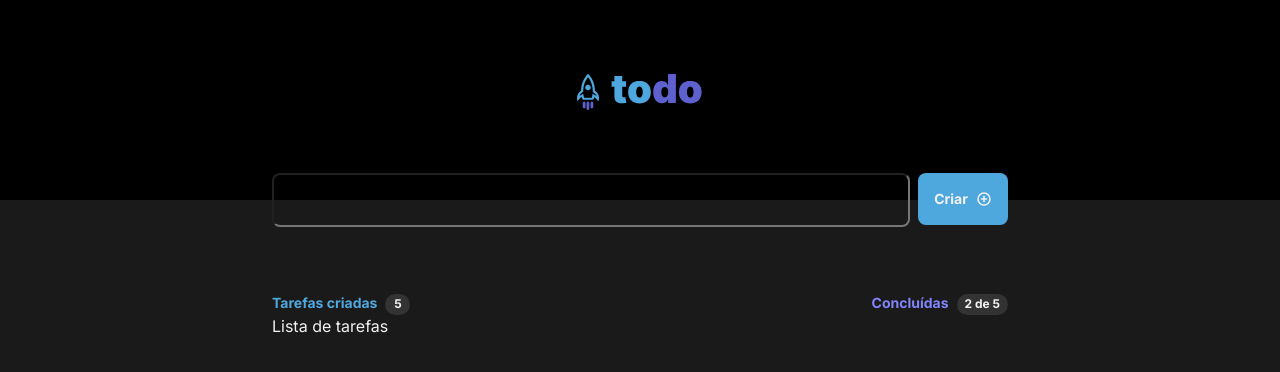
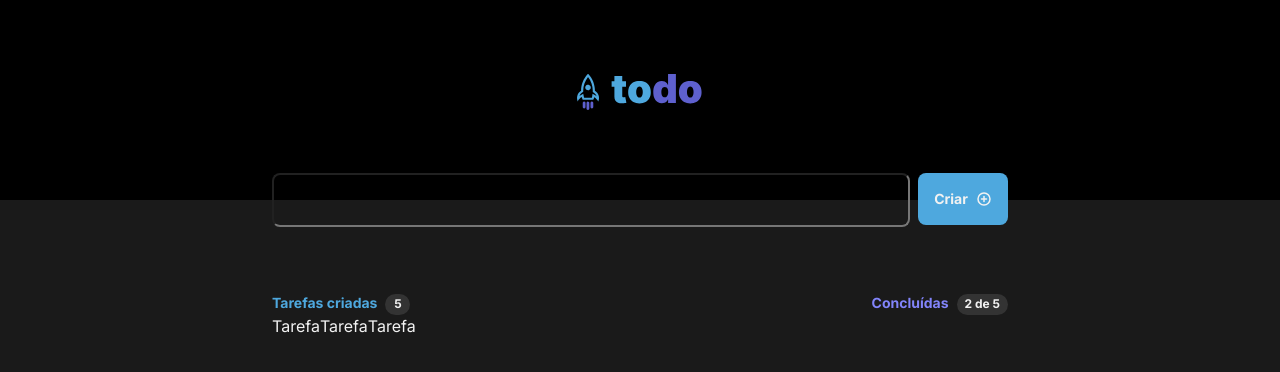
Before and after one commit to briansiervi/nivel01-todo-list, a React (Vite) app: page / in a window 1280 px wide. Shown: the top 372 px of the page. Built offline with nearby package versions, Linux system fonts and the light colour scheme.

Commit message:
criação da task e taskbody

```diff
--- /dev/null
+++ b/src/components/TaskListComponents/Task.tsx
@@ -0,0 +1,3 @@
+export function Task() {
+  return <span>Tarefa</span>;
+}
--- a/src/components/TaskListComponents/TaskList.tsx
+++ b/src/components/TaskListComponents/TaskList.tsx
@@ -1,11 +1,12 @@
 import styles from "./TaskList.module.css";
+import { TaskListBody } from "./TaskListBody";
 import { TaskListHeader } from "./TaskListHeader";
 
 export function TaskList() {
   return (
     <div className={styles.taskList}>
       <TaskListHeader />
-      <div>Lista de tarefas</div>
+      <TaskListBody />
     </div>
   );
 }
--- /dev/null
+++ b/src/components/TaskListComponents/TaskListBody.module.css
@@ -0,0 +1,7 @@
+.line {
+  display: flex;
+  flex: 1 100px;
+  flex-direction: row;
+  flex-wrap: wrap;
+  justify-content: flex-start;
+}
--- /dev/null
+++ b/src/components/TaskListComponents/TaskListBody.tsx
@@ -0,0 +1,12 @@
+import { Task } from "./Task";
+import styles from "./TaskListBody.module.css";
+
+export function TaskListBody() {
+  return (
+    <div className={styles.line}>
+      <Task />
+      <Task />
+      <Task />
+    </div>
+  );
+}
```
Also changed, not shown: src/components/TaskListComponents/Task.module.css (added).
